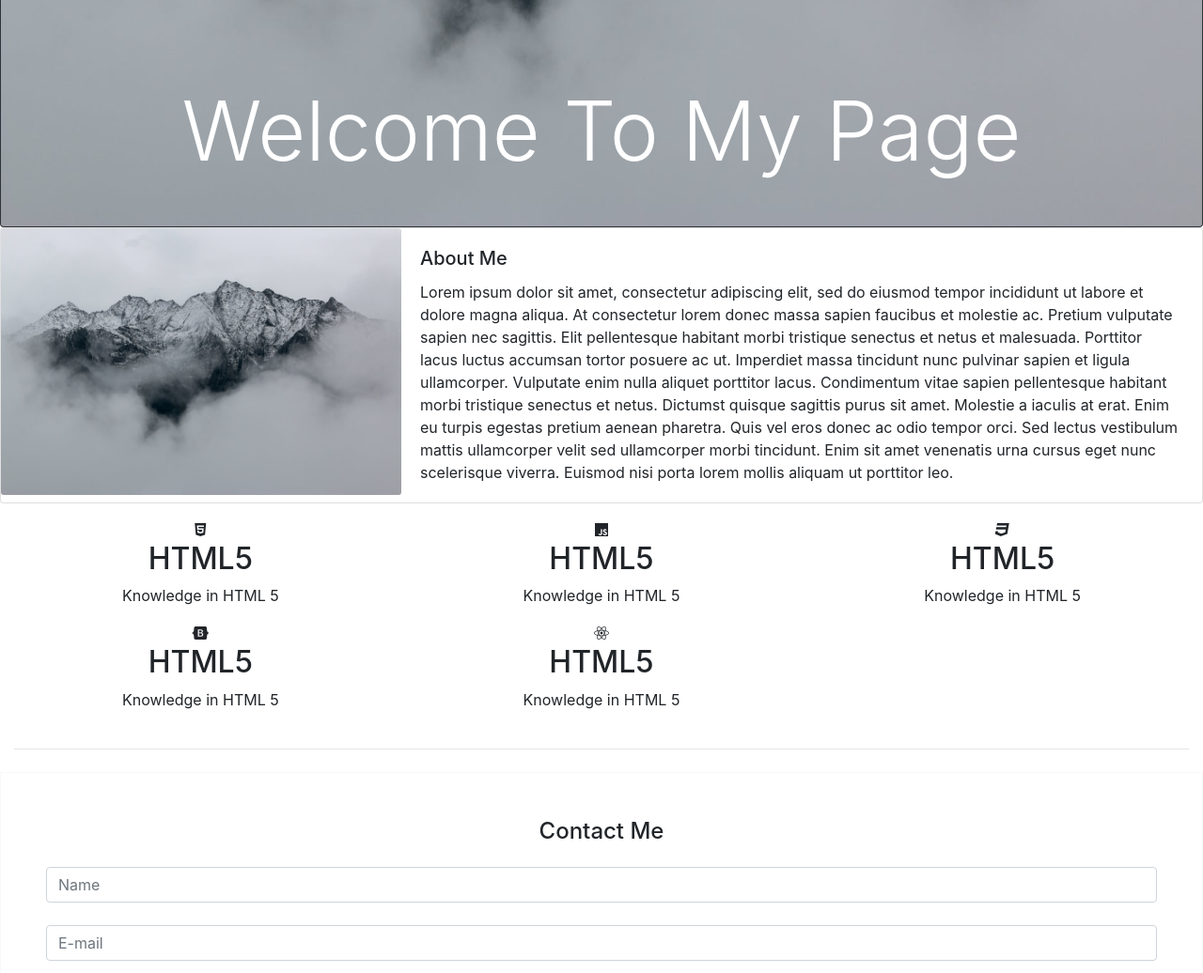
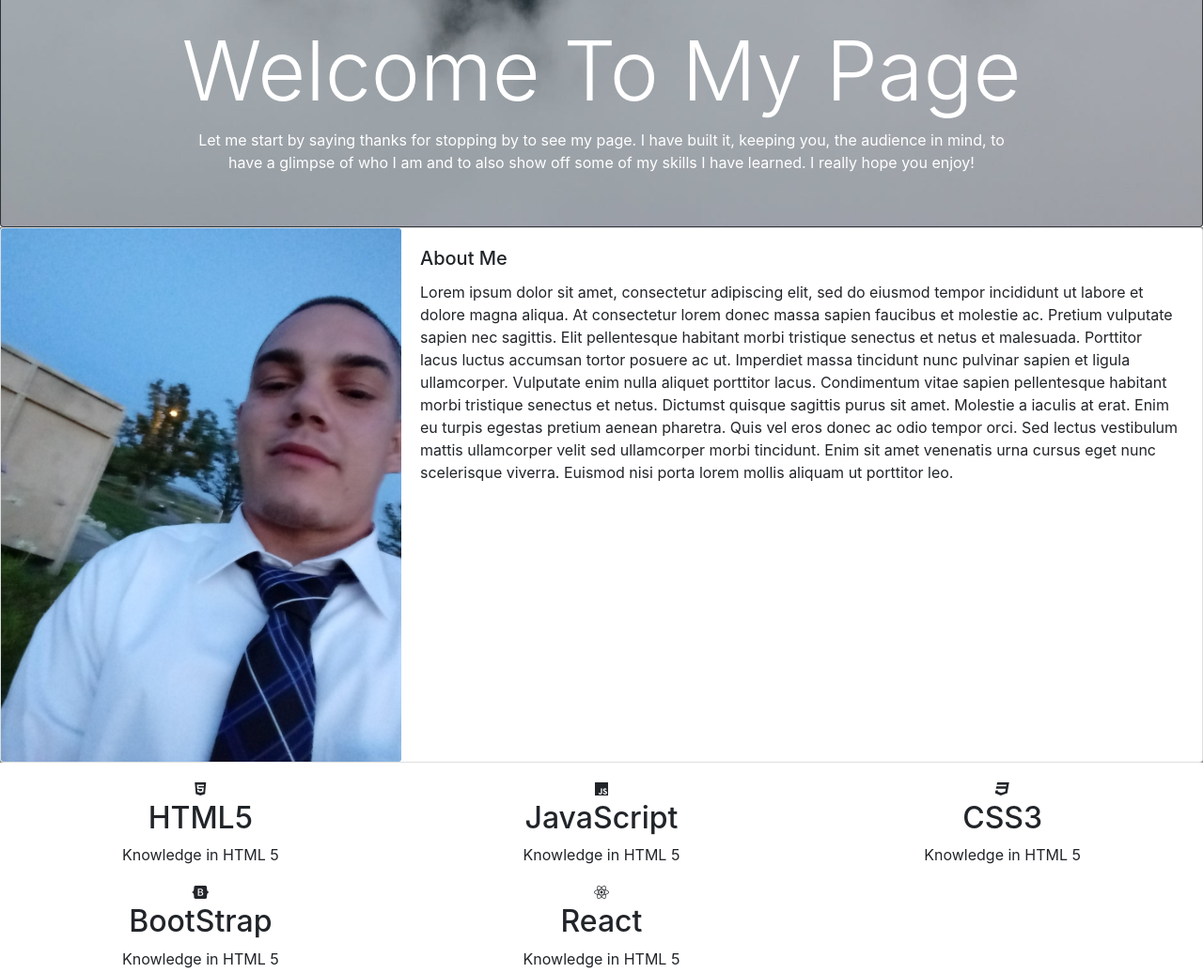
Before and after one commit to ellisoncody24/web-portfolio, a plain HTML site: page public_html/documentation/index.html in a window 1280 px wide. Shown: the part 668-1704 px from the top of the page at 94% size. Drawn offline with nearby package versions, Linux system fonts and the light colour scheme.

Commit message:
worked on about me section

```diff
--- a/public_html/documentation/index.html
+++ b/public_html/documentation/index.html
@@ -12,7 +12,7 @@
   <link rel="stylesheet" href="style.css">
   <title>Web Portfolio</title>
 </head>
-<body>
+<div>
 <!--- Navigation -->
 <nav class="navbar navbar-expand-md navbar-dark bg-dark sticky-top">
   <div class="container-fluid">
@@ -42,6 +42,7 @@
   <img src="pexels-photo-691668.jpeg" class="card-img" alt="...">
   <div class="carousel-caption">
     <h1 class="display-2">Welcome To My Page</h1>
+    <p>Let me start by saying thanks for stopping by to see my page. I have built it, keeping you, the audience in mind, to have a glimpse of who I am and to also show off some of my skills I have learned. I really hope you enjoy!</p>
   </div>
 </div>
 
@@ -75,11 +76,11 @@
 
 
 <!--- About Me -->
-
-<div class="card mb-3" style="max-width: 1900px;">
+<div class="about">
+<div id="about-me" class="card mb-3" style="max-width: 1900px;">
   <div class="row no-gutters">
     <div class="col-md-4">
-      <img src="pexels-photo-691668.jpeg" class="card-img" alt="...">
+      <img src="itsMe.jpg" class="card-img" alt="...">
     </div>
     <div class="col-md-8">
       <div class="card-body">
@@ -88,6 +89,7 @@
       </div>
     </div>
   </div>
+</div>
 </div>
 
 
@@ -101,22 +103,22 @@
     </div>
     <div class="col-xs-12 col-sm-6 col-md-4">
       <i class="fab fa-js"></i>
-      <h2>HTML5</h2>
+      <h2>JavaScript</h2>
       <p>Knowledge in HTML 5 </p>
     </div>
     <div class="col-xs-12 col-sm-6 col-md-4">
       <i class="fab fa-css3"></i>
-      <h2>HTML5</h2>
+      <h2>CSS3</h2>
       <p>Knowledge in HTML 5 </p>
     </div>
     <div class="col-xs-12 col-sm-6 col-md-4">
       <i class="fab fa-bootstrap"></i>
-      <h2>HTML5</h2>
+      <h2>BootStrap</h2>
       <p>Knowledge in HTML 5 </p>
     </div>
     <div class="col-xs-12 col-sm-6 col-md-4">
       <i class="fab fa-react"></i>
-      <h2>HTML5</h2>
+      <h2>React</h2>
       <p>Knowledge in HTML 5 </p>
     </div>
 
@@ -182,4 +184,5 @@
 <script src="https://cdnjs.cloudflare.com/ajax/libs/popper.js/1.12.9/umd/popper.min.js" integrity="sha384-ApNbgh9B+Y1QKtv3Rn7W3mgPxhU9K/ScQsAP7hUibX39j7fakFPskvXusvfa0b4Q" crossorigin="anonymous"></script>
 <script src="https://maxcdn.bootstrapcdn.com/bootstrap/4.0.0/js/bootstrap.min.js" integrity="sha384-JZR6Spejh4U02d8jOt6vLEHfe/JQGiRRSQQxSfFWpi1MquVdAyjUar5+76PVCmYl" crossorigin="anonymous"></script>
 </body>
+
 </html>
--- a/public_html/documentation/style.css
+++ b/public_html/documentation/style.css
@@ -1,3 +1,7 @@
 .page-footer {
     background-color: red;
 }
+
+.about {
+    background-color: grey;
+}
```
Also changed, not shown: public_html/documentation/itsMe.jpg (added).
